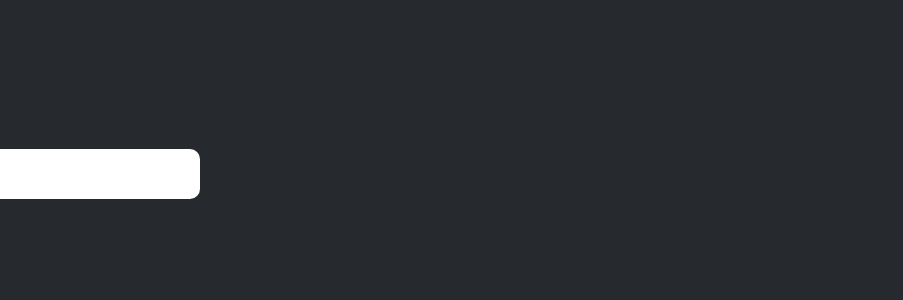
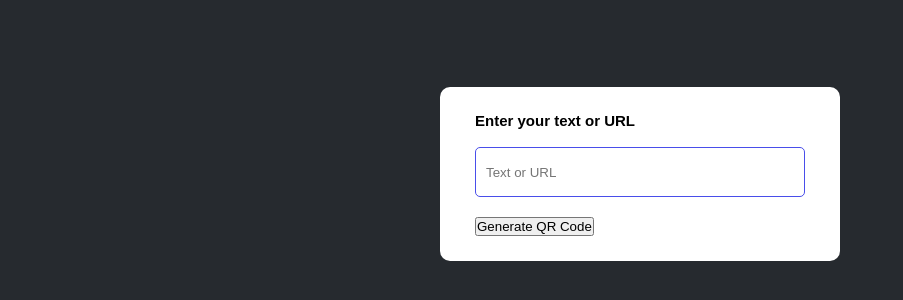
Before and after one commit to Heshani833/QR-Code-Generator, a plain HTML site: page index.html in a window 1280 px wide. Shown: the part 226-526 px from the top of the page, without its empty margins (0-903 px from the left). Drawn offline with Linux system fonts and the light colour scheme.

Commit message:
Create button and input box

```diff
--- a/index.html
+++ b/index.html
@@ -7,6 +7,10 @@
     <link rel="stylesheet" href="style.css" />
   </head>
   <body>
-    <div class="container"></div>
+    <div class="container">
+      <p>Enter your text or URL</p>
+      <input type="text" placeholder="Text or URL" />
+      <button>Generate QR Code</button>
+    </div>
   </body>
 </html>
--- a/style.css
+++ b/style.css
@@ -7,7 +7,6 @@
 
 body {
   background: #262a2f;
-  align-items: center;
 }
 
 .container {
@@ -15,8 +14,24 @@ body {
   padding: 25px 35px;
   position: absolute;
   top: 50%;
-  bottom: 50%;
+  left: 50%;
   transform: translate(-50%, -50%);
   background: #fff;
   border-radius: 10px;
 }
+
+.container p {
+  font-weight: 600;
+  font-size: 15px;
+  margin-bottom: 8px;
+}
+
+.container input {
+  width: 100%;
+  height: 50px;
+  border: 1px solid #494eea;
+  outline: 0;
+  padding: 10px;
+  margin: 10px 0 20px;
+  border-radius: 5px;
+}
```
